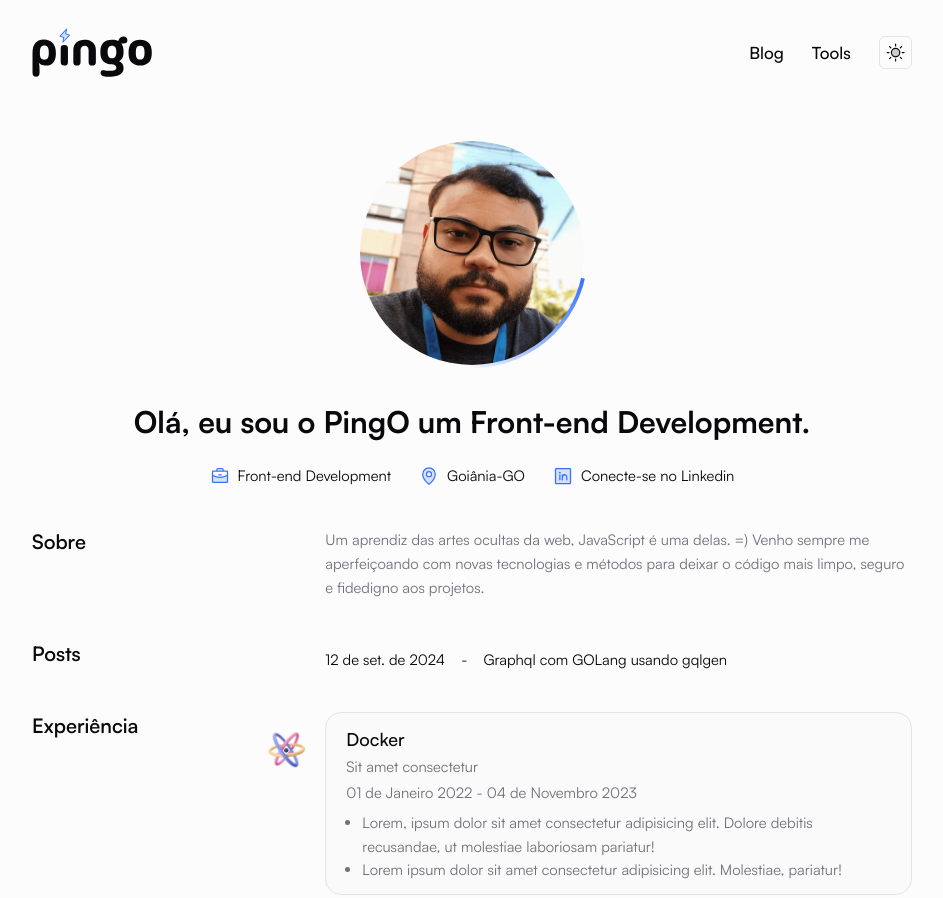
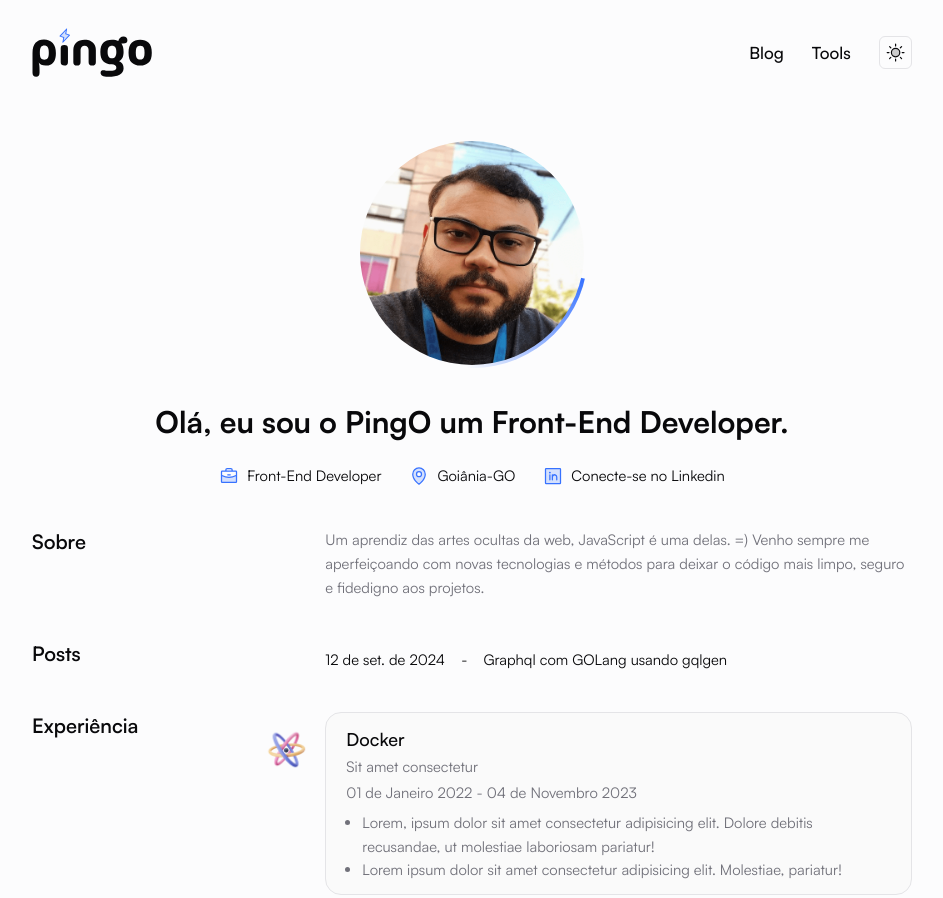
Before and after one commit to iPingOi/portfolio, an Astro site: page / in a window 1280 px wide. Shown: the top 898 px of the page, without its empty margins (168-1111 px from the left). Built offline with nearby package versions, Linux system fonts and the light colour scheme; Astro itself is replaced by a stand-in of ours; some packages are replaced by stand-ins of ours.

Commit message:
style: change h1 title

```diff
--- a/src/pages/index.astro
+++ b/src/pages/index.astro
@@ -33,9 +33,9 @@ const allPostsByDate = sortMDByDate(allPosts).slice(0, MAX_POSTS)
 			</div>
 
 			<div class='flex flex-col items-center gap-y-4'>
-				<h1 class='py-2 text-3xl font-bold'>Olá, eu sou o PingO um Front-end Development.</h1>
+				<h1 class='py-2 text-3xl font-bold'>Olá, eu sou o PingO um Front-End Developer.</h1>
 				<div class='flex flex-wrap justify-center gap-x-7 gap-y-3'>
-					<Label title='Front-end Development'>
+					<Label title='Front-End Developer'>
 						<svg
 							xmlns='http://www.w3.org/2000/svg'
 							class='h-5 w-5'
```
